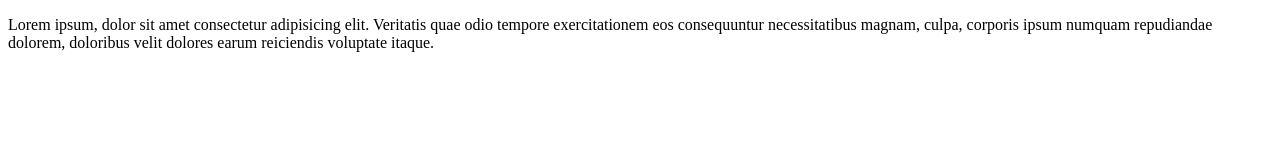
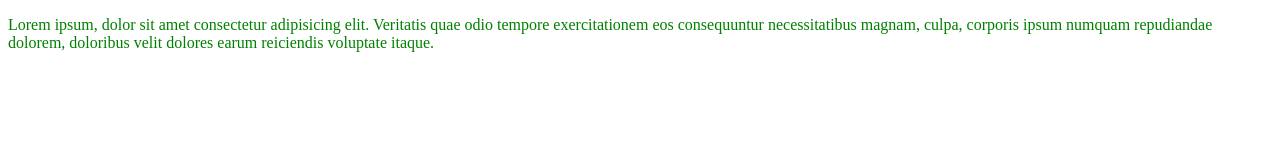
Before and after one commit to geojvallavancottu/gitsjcet, a plain HTML site: page index.html in a window 1280 px wide. Drawn offline with Linux system fonts and the light colour scheme.

Commit message:
color green

```diff
--- a/index.html
+++ b/index.html
@@ -7,7 +7,7 @@
     <title>HOME</title>
 </head>
 <body>
-    <div>
+    <div style="color: green;">
         <p>Lorem ipsum, dolor sit amet consectetur adipisicing elit. Veritatis quae odio tempore exercitationem eos consequuntur necessitatibus magnam, culpa, corporis ipsum numquam repudiandae dolorem, doloribus velit dolores earum reiciendis voluptate itaque.</p>
     </div>
 </body>
```
